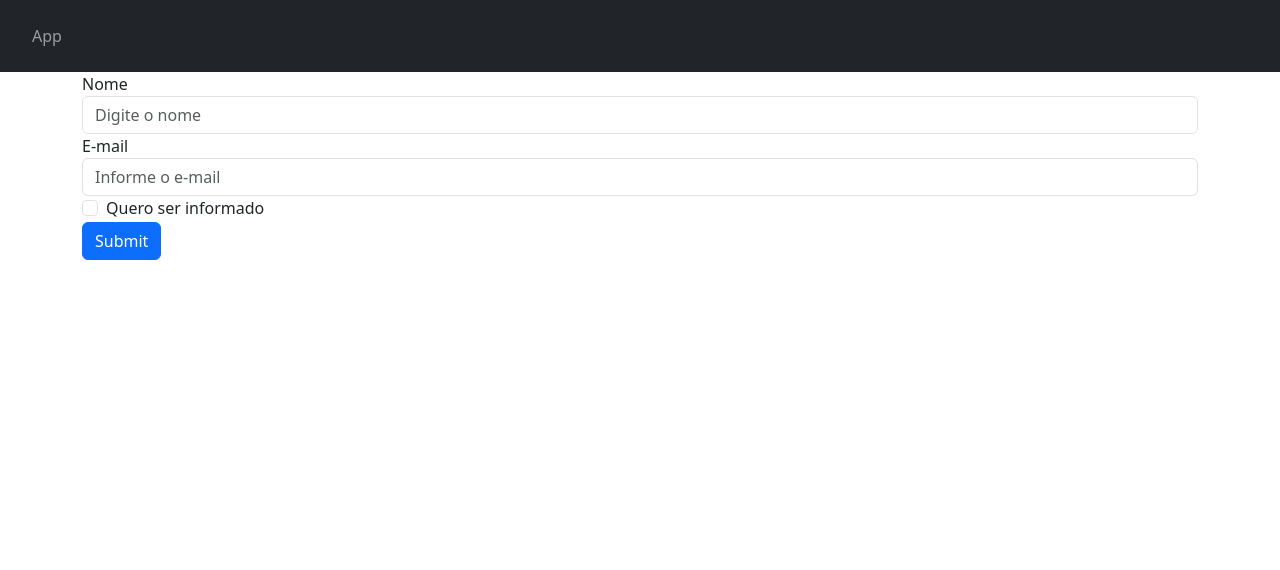
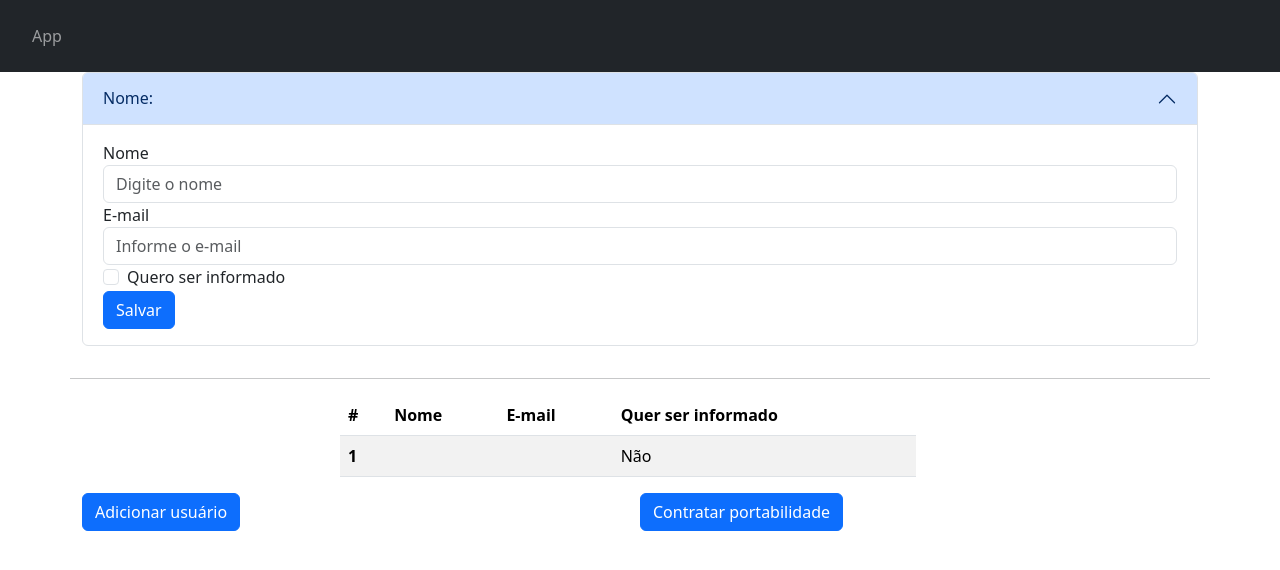
Before and after one commit to diorgenesmorais/save-state, an Angular app: page / in a window 1280 px wide. Shown: the top 570 px of the page. Built offline with nearby package versions, Linux system fonts and the light colour scheme.

Commit message:
feat: creates logic to prove the concept

```diff
--- a/package.json
+++ b/package.json
@@ -23,6 +23,7 @@
     "bootstrap-icons": "^1.10.5",
     "rxjs": "^6.5.2",
     "tslib": "^1.10.0",
+    "uuid": "^9.0.0",
     "zone.js": "~0.9.1"
   },
   "devDependencies": {
--- a/src/app/app.component.html
+++ b/src/app/app.component.html
@@ -1,4 +1,49 @@
 <app-navbar></app-navbar>
 <div class="container">
-  <app-users></app-users>
+  <div class="row">
+    <div class="accordion" id="accordionExample" *ngFor="let user of portabilidade.origem.users; let i = index">
+      <div class="accordion-item">
+          <h2 class="accordion-header">
+          <button class="accordion-button" type="button" data-bs-toggle="collapse" data-bs-target="#collapseOne" aria-expanded="true" aria-controls="collapseOne">
+              Nome: {{ user.name }}
+          </button>
+          </h2>
+          <div id="collapseOne" class="accordion-collapse collapse show" data-bs-parent="#accordionExample">
+            <div class="accordion-body">
+              <app-users [user]="user" (publishEvent)="getUserData($event)"></app-users>
+            </div>
+          </div>
+      </div>
+  </div>
+  <hr class="space-content">
+  <div class="row">
+    <div class="mx-auto table-info">
+      <table class="table table-striped">
+        <thead>
+          <tr>
+            <th scope="col">#</th>
+            <th scope="col">Nome</th>
+            <th scope="col">E-mail</th>
+            <th scope="col">Quer ser informado</th>
+          </tr>
+        </thead>
+        <tbody>
+          <tr *ngFor="let people of portabilidade.origem.users; let i = index">
+            <th scope="row">{{ i+1 }}</th>
+            <td>{{ people.name }}</td>
+            <td>{{ people.email }}</td>
+            <td>{{ people.wantInfo ? 'Sim' : 'Não' }}</td>
+          </tr>
+        </tbody>
+      </table>
+    </div>
+  </div>
+  <div class="row">
+    <div class="col-6">
+      <button type="button" class="btn btn-primary" (click)="addUser()">Adicionar usuário</button>
+    </div>
+    <div class="col-6">
+      <button type="button" class="btn btn-primary" (click)="toHire()">Contratar portabilidade</button>
+    </div>
+  </div>
 </div>
--- a/src/app/app.component.scss
+++ b/src/app/app.component.scss
@@ -0,0 +1,6 @@
+.space-content {
+    margin-top: 2rem;
+}
+.table-info {
+    width: 600px;
+}
--- a/src/app/app.component.ts
+++ b/src/app/app.component.ts
@@ -1,10 +1,51 @@
-import { Component } from '@angular/core';
+import { Component, OnInit } from '@angular/core';
+import { IUser } from './modules/interfaces/user.interface';
+import { v4 as uuid } from 'uuid';
+import { IPortability } from './modules/interfaces/portabilidade.interface';
 
 @Component({
   selector: 'app-root',
   templateUrl: './app.component.html',
   styleUrls: ['./app.component.scss']
 })
-export class AppComponent {
-  title = 'save-state';
+export class AppComponent implements OnInit {
+
+  portabilidade: IPortability;
+
+  private userList: Array<IUser> = [];
+
+  ngOnInit() {
+    this.addUser();
+    this.portabilidade = {
+      origem: {
+        users: this.userList
+      }
+    }
+  }
+
+  public addUser() {
+    this.userList.push({
+      name: '',
+      email: '',
+      wantInfo: false,
+      uuid: uuid()
+    });
+  }
+
+  private handleUserData(user: IUser) {
+    console.log('user data: ', user, this.userList);
+    this.userList.forEach(u => {
+      if (u.uuid == user.uuid) {
+        u = user;
+      }
+    });
+  }
+
+  getUserData(user: IUser) {
+    this.handleUserData(user);
+  }
+
+  toHire() {
+    console.log('Portabilidade: ', this.portabilidade);
+  }
 }
--- /dev/null
+++ b/src/app/modules/interfaces/user.interface.ts
@@ -0,0 +1,6 @@
+export interface IUser {
+    name: string;
+    email: string;
+    wantInfo: boolean;
+    uuid?: string;
+}
--- a/src/app/modules/users/users.component.html
+++ b/src/app/modules/users/users.component.html
@@ -1,15 +1,19 @@
-<form>
+<div>
     <div class="form-group">
         <label for="exampleInputName">Nome</label>
-        <input type="text" class="form-control" id="exampleInputName" placeholder="Digite o nome">
+        <input type="text" list="suggested-user-list" class="form-control" id="exampleInputName" placeholder="Digite o nome" [(ngModel)]="user.name">
+
+        <datalist id="suggested-user-list">
+            <option *ngFor="let user of suggestedUserList" value="{{ user }}"></option>
+        </datalist>
     </div>
     <div class="form-group">
         <label for="exampleInputEmail1">E-mail</label>
-        <input type="email" class="form-control" id="exampleInputEmail1" aria-describedby="emailHelp" placeholder="Informe o e-mail">
+        <input type="email" class="form-control" id="exampleInputEmail1" aria-describedby="emailHelp" placeholder="Informe o e-mail" [(ngModel)]="user.email">
     </div>
     <div class="form-group form-check">
-        <input type="checkbox" class="form-check-input" id="exampleCheck1">
+        <input type="checkbox" class="form-check-input" id="exampleCheck1" [(ngModel)]="user.wantInfo">
         <label class="form-check-label" for="exampleCheck1">Quero ser informado</label>
     </div>
-    <button type="button" class="btn btn-primary">Submit</button>
-</form>
+    <button type="button" class="btn btn-primary" (click)="save()">Salvar</button>
+</div>
--- a/src/app/modules/users/users.component.ts
+++ b/src/app/modules/users/users.component.ts
@@ -1,4 +1,5 @@
-import { Component, OnInit } from '@angular/core';
+import { Component, Input, OnInit, Output, EventEmitter } from '@angular/core';
+import { IUser } from '../interfaces/user.interface';
 
 @Component({
   selector: 'app-users',
@@ -7,9 +8,18 @@ import { Component, OnInit } from '@angular/core';
 })
 export class UsersComponent implements OnInit {
 
+  @Input() user: IUser;
+
+  @Output() publishEvent = new EventEmitter<IUser>();
+
+  suggestedUserList = ['Diorgenes', 'Laudeci', 'Deyvison'];
+
   constructor() { }
 
   ngOnInit() {
   }
 
+  public save() {
+    this.publishEvent.emit(this.user);
+  }
 }
--- a/src/app/modules/users/users.module.ts
+++ b/src/app/modules/users/users.module.ts
@@ -1,11 +1,13 @@
 import { NgModule } from '@angular/core';
 import { CommonModule } from '@angular/common';
 import { UsersComponent } from './users.component';
+import { FormsModule } from '@angular/forms';
 
 @NgModule({
   declarations: [UsersComponent],
   imports: [
-    CommonModule
+    CommonModule,
+    FormsModule
   ],
   exports: [
     UsersComponent
```
Also changed, not shown: src/app/modules/interfaces/portabilidade.interface.ts (added, +9 -0 lines), 1 other file (tests, documents, lock files or other folders).
